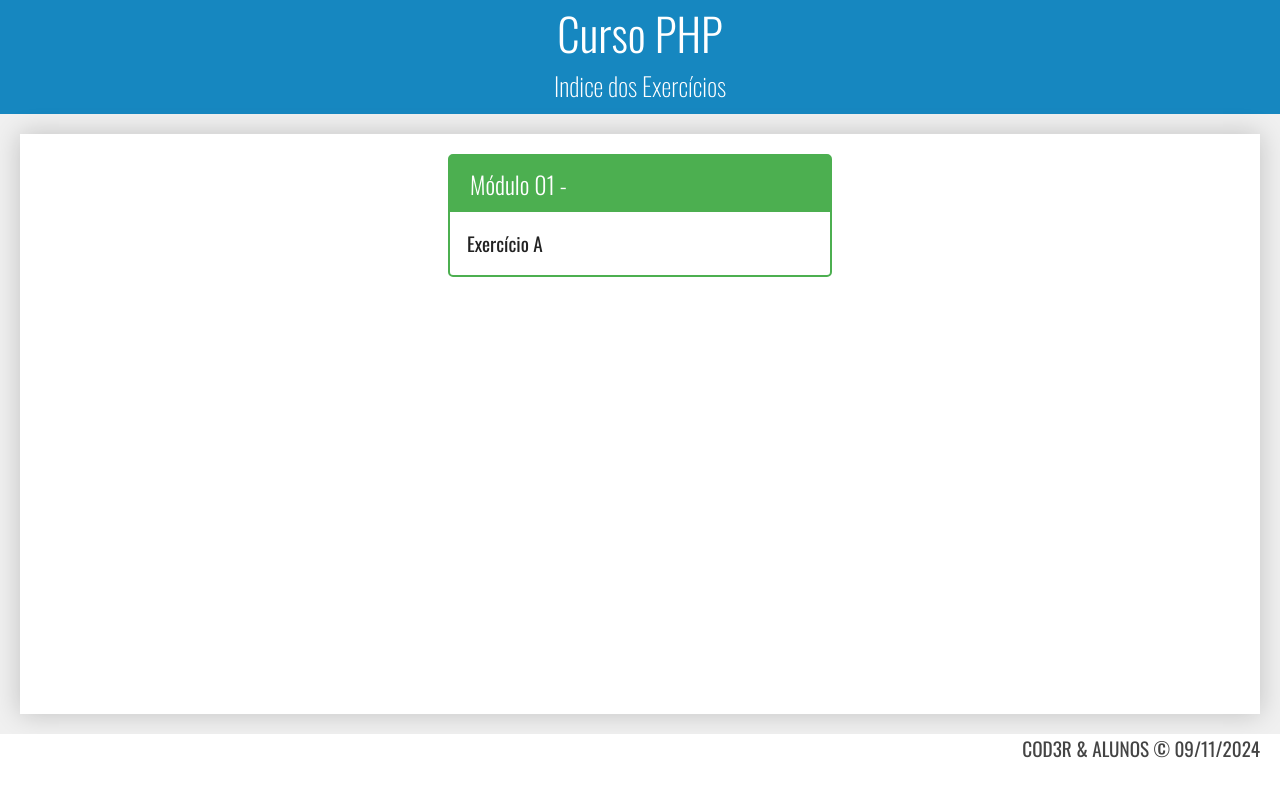
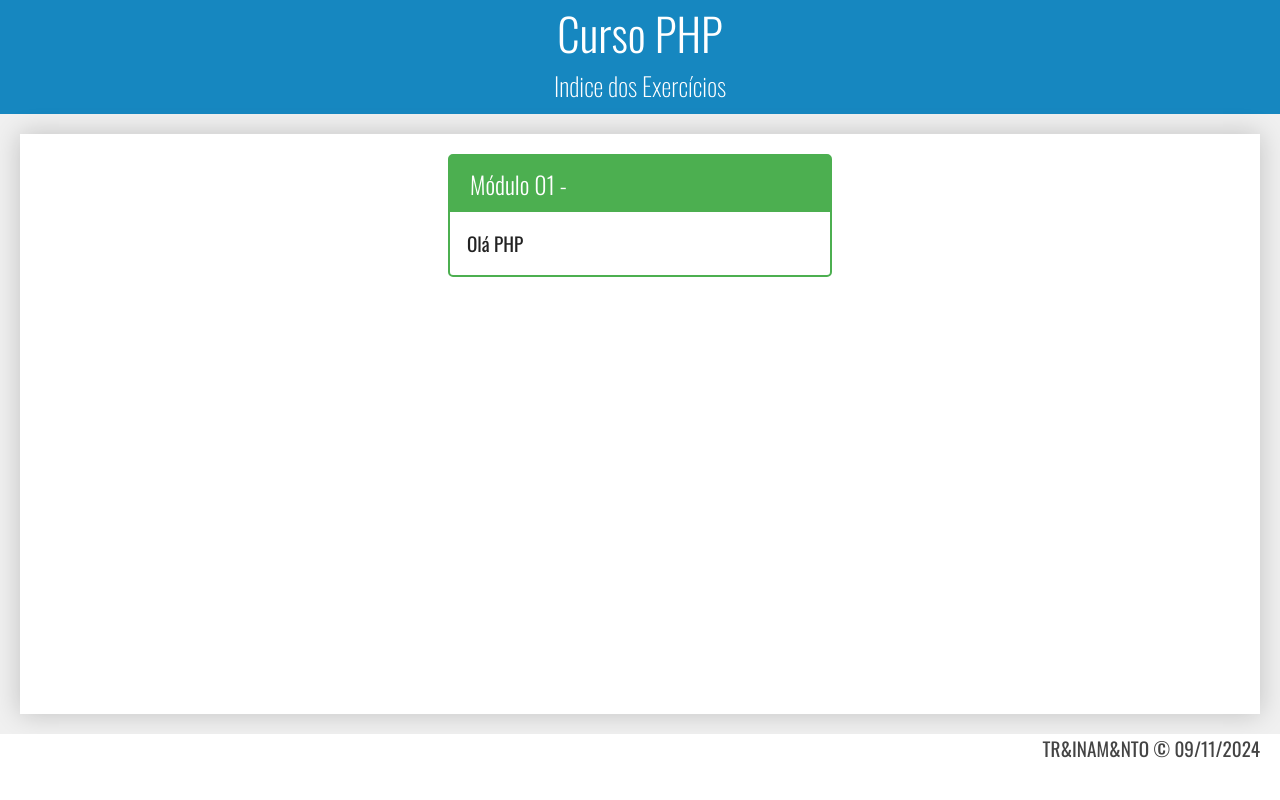
Before and after one commit to johnkriger/20011273-5_John_Kryger, a PHP site: page / in a window 1280 px wide. Run offline with PHP 8.4, Linux system fonts and the light colour scheme.

Commit message:
Essa merda não funciona.

```diff
--- /dev/null
+++ b/basico/ola.php
@@ -0,0 +1,6 @@
+<div class="titulo">Hi PHP</div>
+
+<?php
+echo 'Hello';
+echo 'How are you today?';
+?>
--- a/exercicio.php
+++ b/exercicio.php
@@ -20,13 +20,13 @@
     <main class="principal">
         <div class="conteudo">
             <?php
-                // include('teste/teste.php'); //dessa forma é passado o caminho do arquivo desejado
+                include('/basico/ola.php'); //dessa forma é passado o caminho do arquivo desejado
                 // include($_GET['dir'] . "/" . $_GET['file'] . ".php"); // dessa forma tudo que estiver dentro de [''] tem q ser passado por referência na url
-                include(__DIR__ . "/{$_GET['dir']}/{$_GET['file']}.php"); // dessa forma a concatenação é feita sem usar o .
+                // include(__DIR__ . "/{$_GET['dir']}/{$_GET['file']}.php"); // dessa forma a concatenação é feita sem usar o .
             ?>
         </div>
     </main>
     <footer class="rodape">
-        COD3R & ALUNOS © <?= date('d/m/Y'); ?>
+        TR&INAM&NTO © <?= date('d/m/Y');?>
     </footer>
 </html>
--- a/index.php
+++ b/index.php
@@ -17,14 +17,18 @@
                 <div class="modulo verde">
                     <h3>Módulo 01 -</h3>
                     <ul>
-                        <li><a href="exercicio.php?dir=teste&file=teste">Exercício A</a></li>
+                        <li>
+                            <a href="exercicio.php?dir=basico&file=ola.php">
+                                Olá PHP
+                            </a>
+                        </li>
                     </ul>
                 </div>
              </nav>
         </div>
     </main>
     <footer class="rodape">
-        COD3R & ALUNOS © <?= date('d/m/Y'); ?>
+        TR&INAM&NTO © <?= date('d/m/Y');?>
     </footer>
 </body>
 </html>
```
